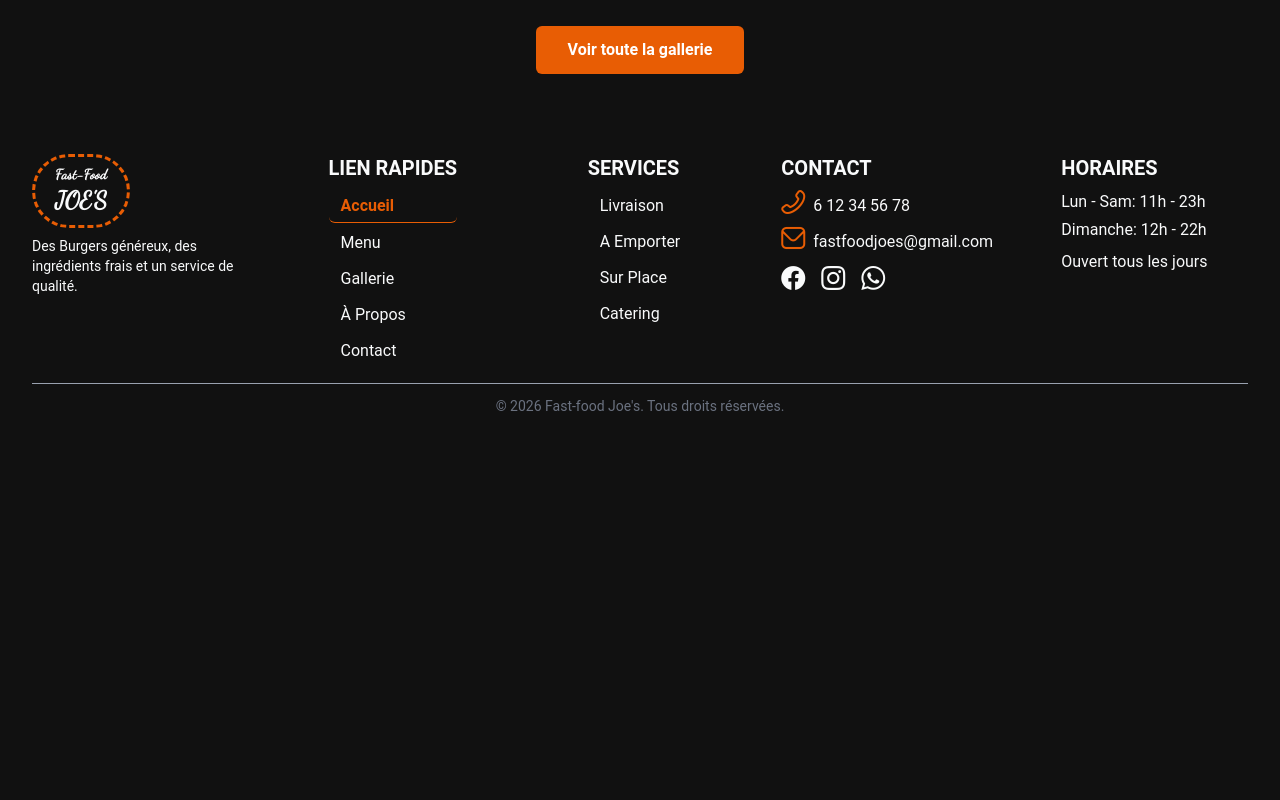
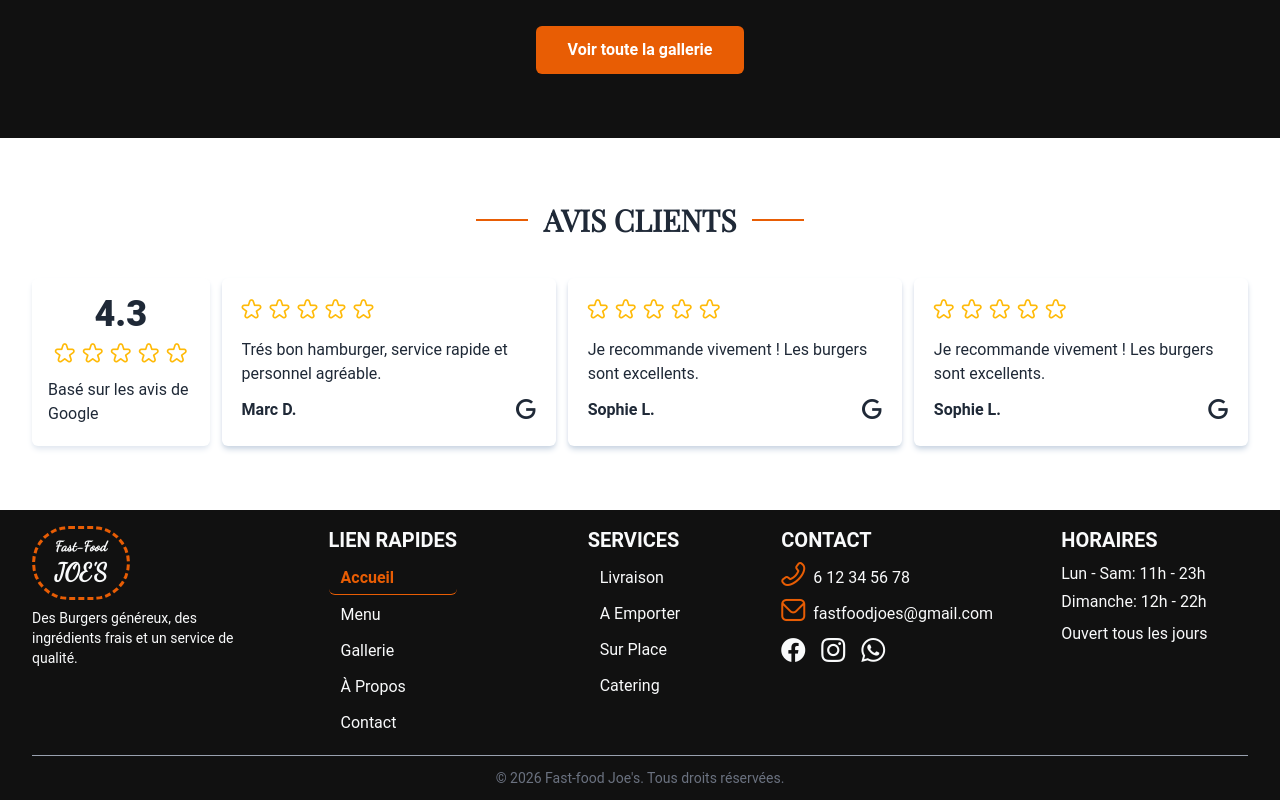
Before and after one commit to Boris-dev-beg/fast-food-joes, a website: page index.html in a window 1280 px wide. Shown: the part 3528-4328 px from the top of the page. Before the commit the page ends 3956 px from the top, so only its background shows below. Drawn offline with nearby package versions, Linux system fonts and the light colour scheme.

Commit message:
Add Testimonial Section

```diff
--- a/index.html
+++ b/index.html
@@ -246,7 +246,9 @@
         <div class="section-container flex flex-col gap-2">
           <div class="section-header mx-auto">
             <div class="section-header-separator"></div>
-            <h2 class="section-header-title max-sm:text-wrap">nos spécialités</h2>
+            <h2 class="section-header-title max-sm:text-wrap">
+              nos spécialités
+            </h2>
             <div class="section-header-separator"></div>
           </div>
           <div class="grid grid-cols-2 lg:grid-cols-4 gap-4">
@@ -454,8 +456,12 @@
               <div
                 class="flex flex-col items-start justify-between gap-2 py-4 max-w-2/3 max-sm:w-full z-10 h-full"
               >
-                <h2 class="capitalize font-bold text-4xl text-nowrap">Cheese burger</h2>
-                <p class="line-clamp-2">Pain artisanal, steak, fromage, salade</p>
+                <h2 class="capitalize font-bold text-4xl text-nowrap">
+                  Cheese burger
+                </h2>
+                <p class="line-clamp-2">
+                  Pain artisanal, steak, fromage, salade
+                </p>
 
                 <h1 class="text-brand-orange mt-auto text-4xl font-black">
                   3500 FCFA
@@ -558,6 +564,81 @@
         </div>
       </section>
       <!-- ! GALLERY Section -->
+      <!-- ! TESTIMONIAL Section -->
+      <section id="testimonial" class="section-light">
+        <div class="section-container">
+          <div class="section-header">
+            <div class="section-header-separator"></div>
+            <h2 class="section-header-title">Avis Clients</h2>
+            <div class="section-header-separator"></div>
+          </div>
+          <div class="flex flex-col lg:flex-row gap-3">
+            <div
+              class="flex flex-col gap-2 items-center rounded-md shadow-md shadow-slate-200 bg-white p-4"
+            >
+              <span class="flex lg:flex-col gap-2 items-center">
+                <h2 class="text-5xl lg:text-4xl font-black">4.3</h2>
+                <span
+                  class="grid grid-cols-5 gap-2 lg:text-xl text-2xl text-brand-yellow"
+                >
+                  <i class="fi fi-rr-star"></i>
+                  <i class="fi fi-rr-star"></i>
+                  <i class="fi fi-rr-star"></i>
+                  <i class="fi fi-rr-star"></i>
+                  <i class="fi fi-rr-star"></i>
+                </span>
+              </span>
+              <p class="lg:text-md">Basé sur les avis de Google</p>
+            </div>
+            <!-- ? Testimonials -->
+            <div class="grid grid-cols-1 md:grid-cols-2 lg:grid-cols-3 gap-3">
+              <div class="testi-card">
+                <span class="testi-stars">
+                  <i class="fi fi-rr-star"></i>
+                  <i class="fi fi-rr-star"></i>
+                  <i class="fi fi-rr-star"></i>
+                  <i class="fi fi-rr-star"></i>
+                  <i class="fi fi-rr-star"></i>
+                </span>
+                <p>Trés bon hamburger, service rapide et personnel agréable.</p>
+                <span class="testi-bottom">
+                  <h3>Marc D.</h3>
+                  <i class="fi fi-brands-google"></i>
+                </span>
+              </div>
+              <div class="testi-card">
+                <span class="testi-stars">
+                  <i class="fi fi-rr-star"></i>
+                  <i class="fi fi-rr-star"></i>
+                  <i class="fi fi-rr-star"></i>
+                  <i class="fi fi-rr-star"></i>
+                  <i class="fi fi-rr-star"></i>
+                </span>
+                <p>Je recommande vivement ! Les burgers sont excellents.</p>
+                <span class="testi-bottom">
+                  <h3>Sophie L.</h3>
+                  <i class="fi fi-brands-google"></i>
+                </span>
+              </div>
+              <div class="testi-card">
+                <span class="testi-stars">
+                  <i class="fi fi-rr-star"></i>
+                  <i class="fi fi-rr-star"></i>
+                  <i class="fi fi-rr-star"></i>
+                  <i class="fi fi-rr-star"></i>
+                  <i class="fi fi-rr-star"></i>
+                </span>
+                <p>Je recommande vivement ! Les burgers sont excellents.</p>
+                <span class="testi-bottom">
+                  <h3>Sophie L.</h3>
+                  <i class="fi fi-brands-google"></i>
+                </span>
+              </div>
+            </div>
+          </div>
+        </div>
+      </section>
+      <!-- ! TESTIMONIAL Section -->
     </main>
     <!-- ! -- MAIN -- -->
     <!-- ! -- FOOTER -- -->
--- a/src/css/global.css
+++ b/src/css/global.css
@@ -147,6 +147,26 @@
     @apply line-clamp-2;
   }
 
+  /* ? TESTIMONIAL */
+  .testi-card {
+    @apply bg-white rounded-md p-5 shadow-md hover:shadow-lg shadow-slate-300 flex flex-col justify-between gap-1;
+  }
+  .testi-stars {
+    @apply inline-flex gap-2 w-fit text-brand-yellow text-xl;
+  }
+  .testi-card p {
+    @apply line-clamp-2 my-2;
+  }
+  .testi-bottom {
+    @apply w-full flex justify-between;
+  }
+  .testi-bottom h3 {
+    @apply font-bold;
+  }
+  .testi-bottom i {
+    @apply text-xl;
+  }
+
   /* ! SECTIONs */
   .section-dark {
     @apply bg-bg-dark text-text-light py-16;
```
Also changed, not shown: assets/css/style.css.
